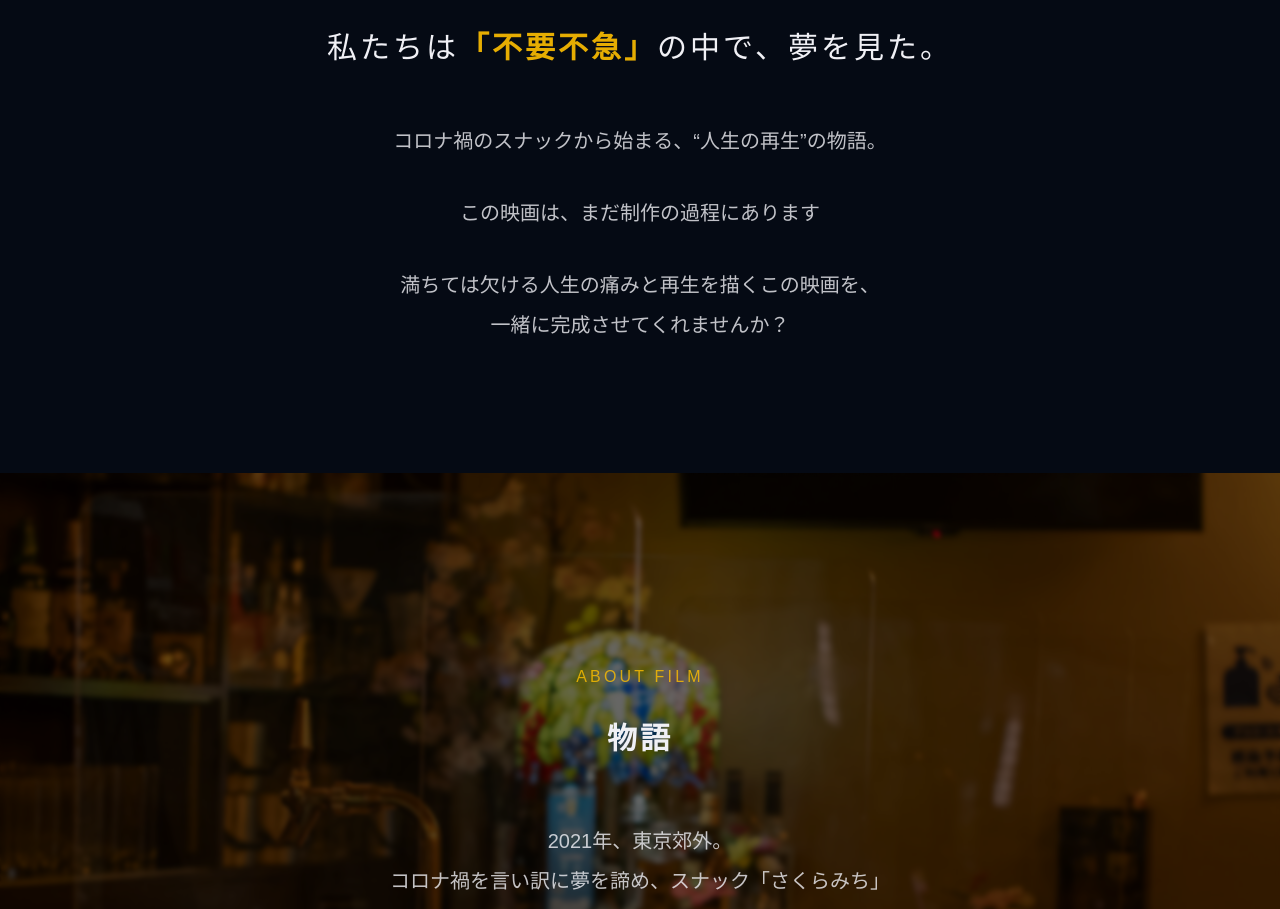
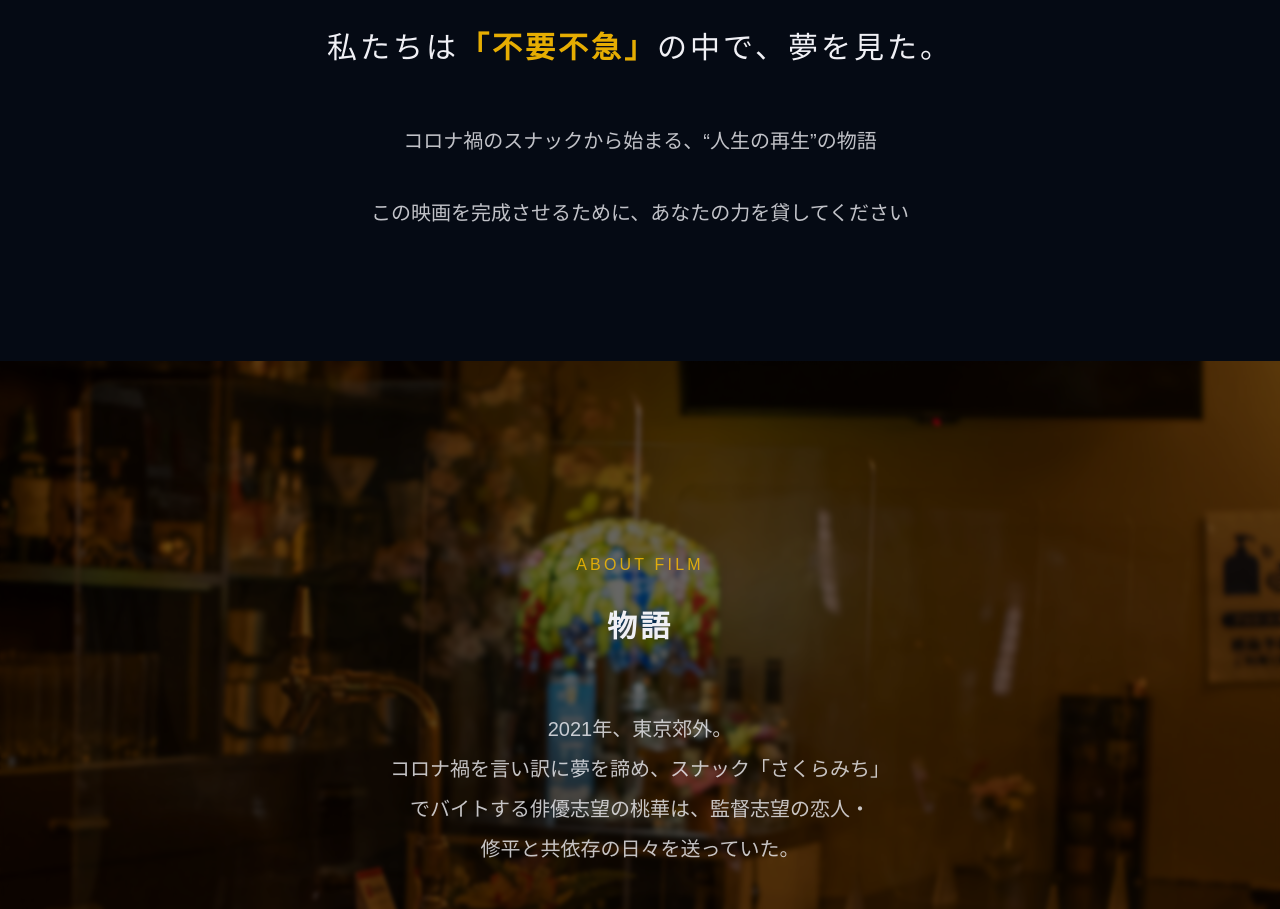
Before and after one commit to kdkmsy1016-ops/pipedream, a Next.js app: page / in a window 1280 px wide. Shown: the part 1120-2029 px from the top of the page. Built offline with nearby package versions, Linux system fonts and the light colour scheme; no server answers.

Commit message:
docs: update introduction text

```diff
--- a/app/components/Introduction.tsx
+++ b/app/components/Introduction.tsx
@@ -45,14 +45,11 @@ export default function Introduction() {
                 >
                     <p>
                         <span className="inline-block">コロナ禍のスナックから始まる、</span><br className="block md:hidden" />
-                        <span className="inline-block">“人生の再生”の物語。</span>
+                        <span className="inline-block">“人生の再生”の物語</span>
                     </p>
                     <p>
-                        <span className="inline-block">この映画は、まだ制作の過程にあります</span>
-                    </p>
-                    <p>
-                        <span className="inline-block">満ちては欠ける人生の痛みと再生を描くこの映画を、</span><br className="block md:hidden" />
-                        <span className="inline-block">一緒に完成させてくれませんか？</span>
+                        <span className="inline-block">この映画を完成させるために、</span><br className="block md:hidden" />
+                        <span className="inline-block">あなたの力を貸してください</span>
                     </p>
                 </motion.div>
 
```
